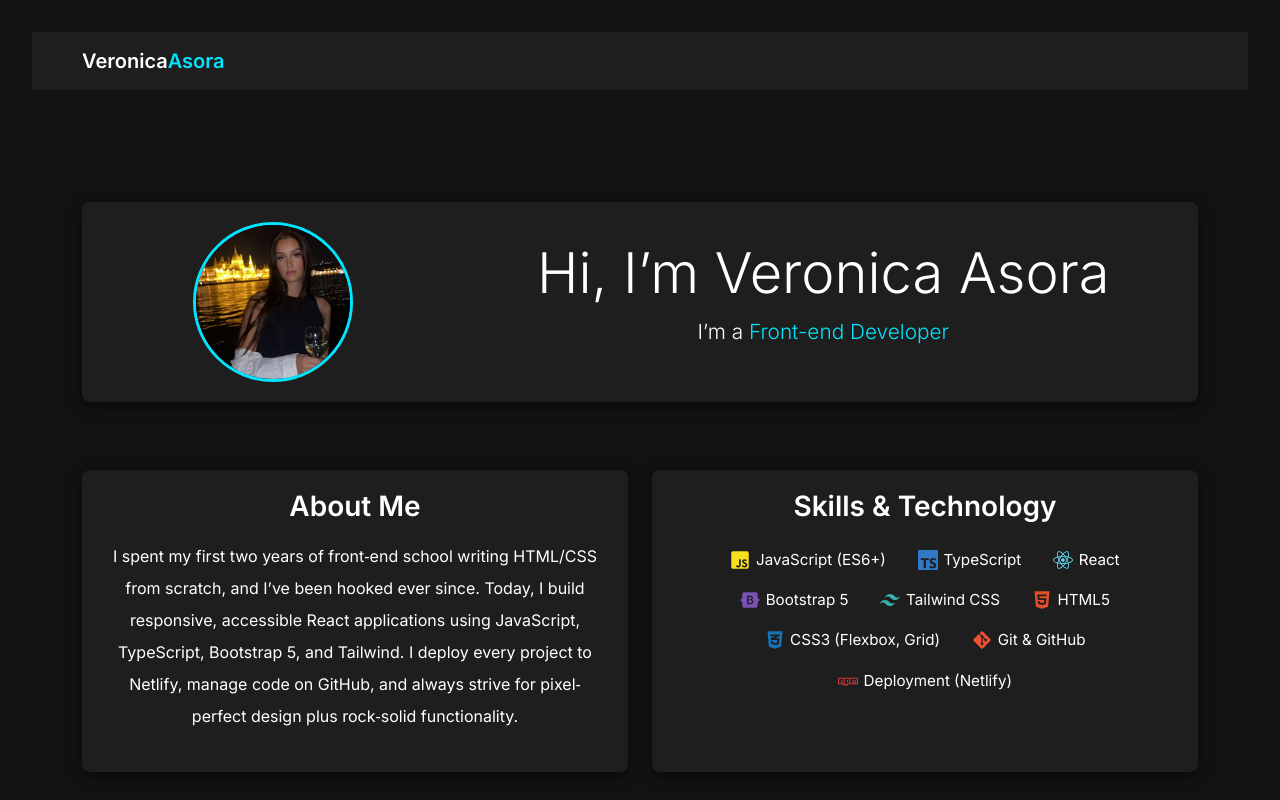
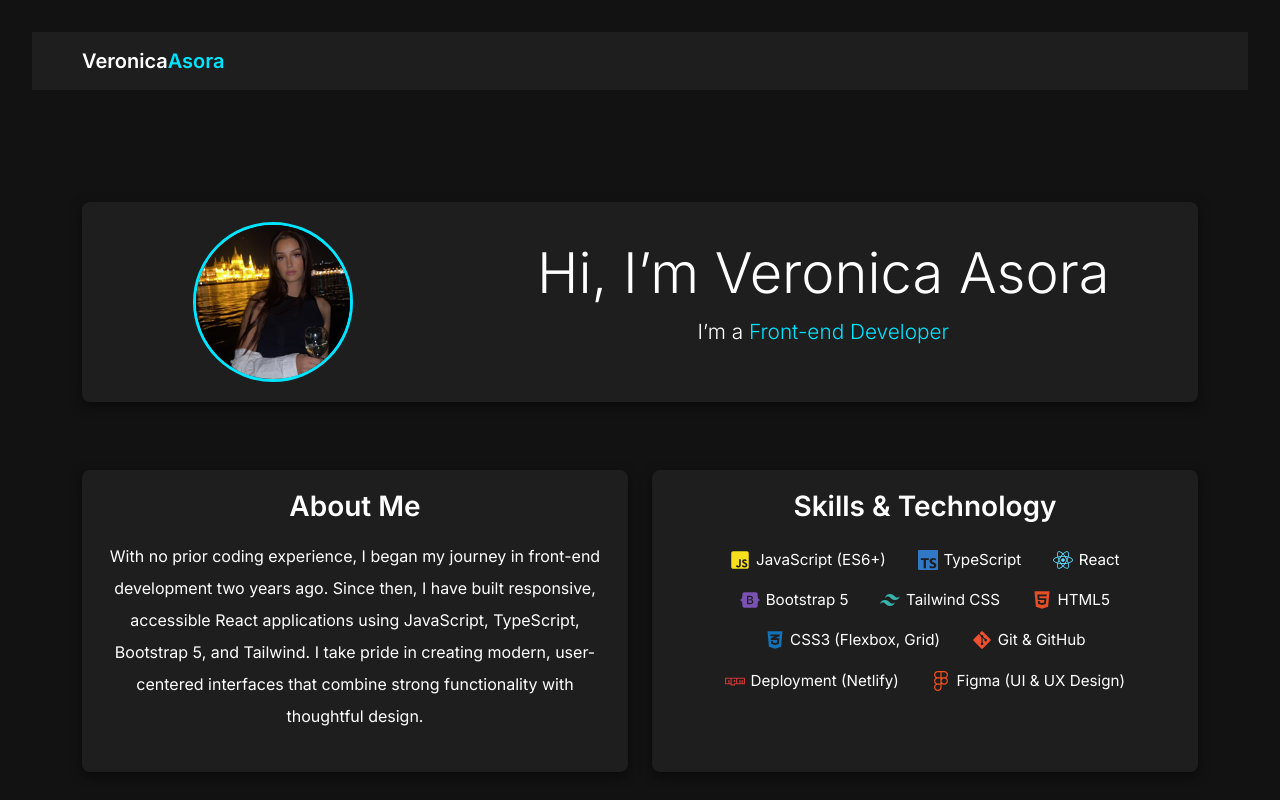
Before and after one commit to Asora7/portfolio-2, a React (Vite) app: page / in a window 1280 px wide. Shown: the top 800 px of the page. Built offline with nearby package versions, Linux system fonts and the light colour scheme.

Commit message:
changed the about me and figma skill

```diff
--- a/src/pages/Home.jsx
+++ b/src/pages/Home.jsx
@@ -15,7 +15,7 @@ import {
   FaGitAlt,
   FaNpm,
 } from 'react-icons/fa';
-import { SiTypescript, SiTailwindcss, SiFirebase } from 'react-icons/si';
+import { SiTypescript, SiTailwindcss, SiFirebase, SiFigma } from 'react-icons/si';
 
 /**
  * Custom hook to check if a referenced element is in view.
@@ -105,11 +105,9 @@ export default function Home() {
             >
               <h2 className="section-title">About Me</h2>
               <p className="about-text">
-                I spent my first two years of front‐end school writing HTML/CSS from scratch, and
-                I’ve been hooked ever since. Today, I build responsive, accessible React
-                applications using JavaScript, TypeScript, Bootstrap 5, and Tailwind. I deploy every
-                project to Netlify, manage code on GitHub, and always strive for pixel‐perfect
-                design plus rock‐solid functionality.
+              With no prior coding experience, I began my journey in front-end development two years ago.
+              Since then, I have built responsive, accessible React applications using JavaScript, TypeScript, Bootstrap 5, and Tailwind.
+              I take pride in creating modern, user-centered interfaces that combine strong functionality with thoughtful design.
               </p>
             </div>
           </div>
@@ -147,6 +145,9 @@ export default function Home() {
                 </li>
                 <li>
                   <FaNpm size={20} color="#CB3837" /> Deployment (Netlify)
+                </li>
+                <li>
+                  <SiFigma size={20} color="#F24E1E" /> Figma (UI & UX Design)
                 </li>
               </ul>
             </div>
```
